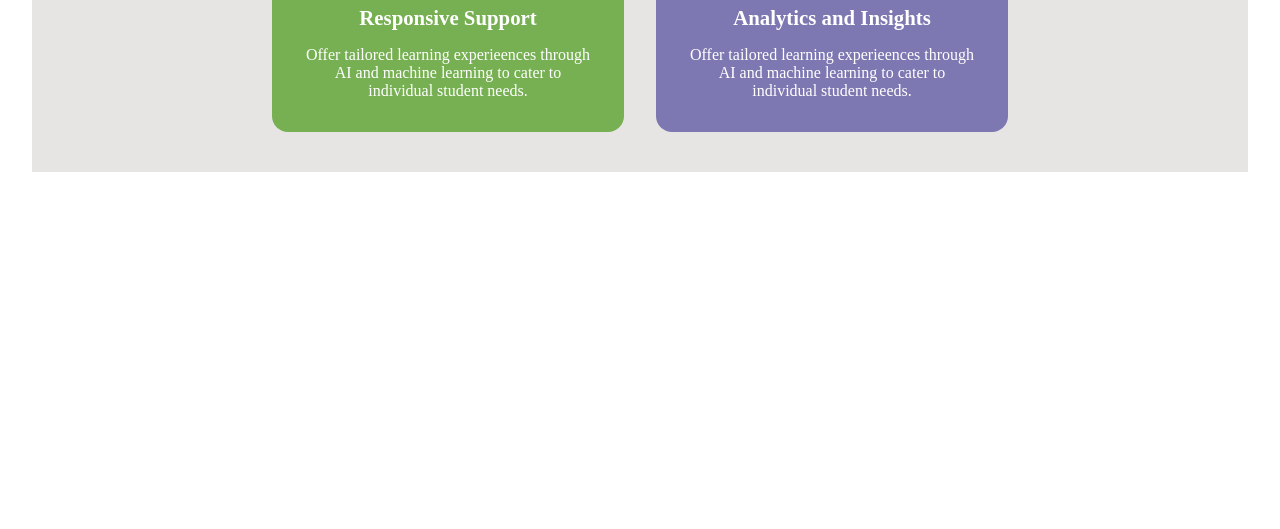
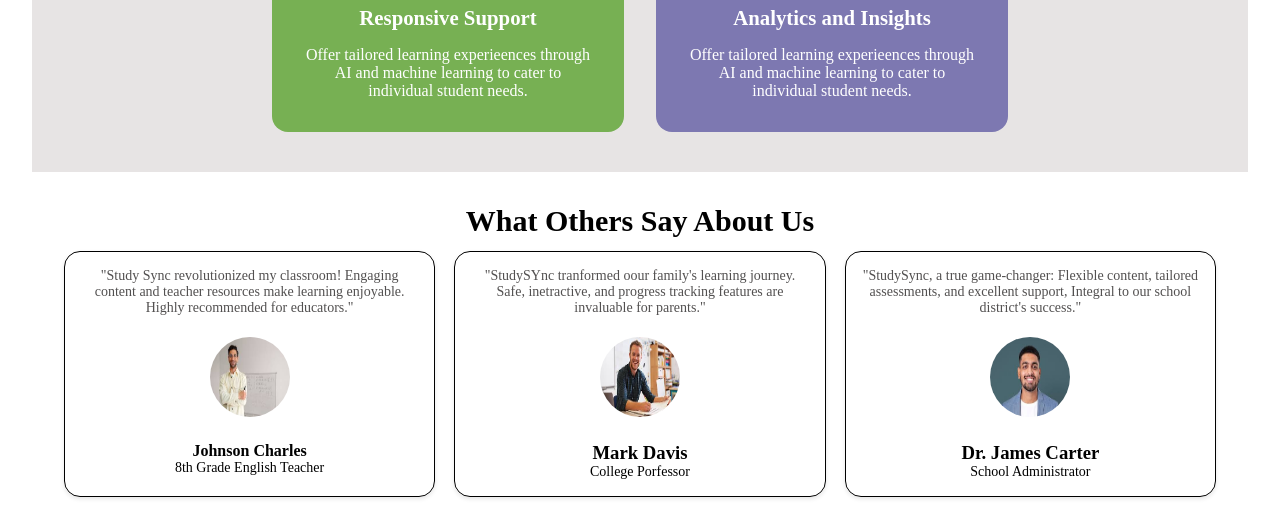
Before and after one commit to AmmarJamil23/FRONT_END, a plain HTML site: page studyproject/index.html in a window 1280 px wide. Shown: the part 1598-2127 px from the top of the page. Before the commit the page ends 1770 px from the top, so only its background shows below. Drawn offline with Linux system fonts and the light colour scheme.

Commit message:
added testimonial section

```diff
--- a/studyproject/index.html
+++ b/studyproject/index.html
@@ -183,5 +183,80 @@
             </div>
         </div>
     </div>
+
+    <div class="testimonial-container">
+        <div class="testimonial-content">
+            <h2 class="testimonial-title">
+                What Others Say About Us
+            </h2>
+
+            <div class="testimonial-grid">
+                <!-- card1 -->
+                <div class="testimonial-card">
+                    <div class="testimonial-text">
+                        "Study Sync revolutionized my classroom! Engaging content and teacher resources make learning enjoyable. Highly recommended for educators."
+
+                    </div>
+
+                    <div class="testimonial-avatar">
+                        <img class="testimonial-image" src="test1.jpeg" alt="">
+                    </div>
+                    <div class="testimonial-details">
+                        <h3 class="testimonial-name">
+                            Johnson Charles
+
+                        </h3>
+                        <p class="testimonial-des">
+                            8th Grade English Teacher
+
+                        </p>
+                    </div>
+                </div>
+                <!-- card2 -->
+                 <div class="testimonial-card">
+                    <div class="testimonial-text">
+                        "StudySYnc tranformed oour family's learning journey. Safe, inetractive, and progress tracking features are invaluable for parents."
+                    </div>
+
+                    <div class="testimonial-avatar">
+                        <img class="testimonial-image" src="test2.jpeg" alt="">
+                    </div>
+                    <div class="testimonial-details">
+                        <h3 lass="testimonial-name">
+                            Mark Davis
+
+                        </h3>
+                        <p class="testimonial-des">
+                            College Porfessor
+
+                        </p>
+                    </div>
+                </div>
+                <!-- card3 -->
+                 <div class="testimonial-card">
+                    <div class="testimonial-text">
+                        "StudySync, a true game-changer: Flexible content, tailored assessments, and excellent support, Integral to our school district's success."
+
+
+                    </div>
+
+                    <div class="testimonial-avatar">
+                        <img class="testimonial-image" src="test3.jpeg" alt="">
+                    </div>
+                    <div class="testimonial-details">
+                        <h3 lass="testimonial-name">
+                            Dr. James Carter
+                        </h3>
+                        <p class="testimonial-des">
+                            School Administrator
+
+                        </p>
+                    </div>
+                </div>
+
+
+            </div>
+        </div>
+    </div>
 </body>
 </html>
--- a/studyproject/style.css
+++ b/studyproject/style.css
@@ -396,3 +396,71 @@ body {
     }
 
 }
+
+
+.testimonial-container {
+    /* background-color: rgb(235, 235, 235) ; */
+    padding: 2rem;
+    margin: 0 auto;
+    max-width: 1280px;
+}
+
+.testimonial-title {
+    font-size: 1.875rem;
+    font-weight: bold;
+}
+
+.testimonial-grid {
+    display: grid;
+    grid-template-columns: repeat(auto-fill,minmax(300px, 1fr) );
+    grid-gap: 1.2rem;
+
+
+}
+
+.testimonial-content {
+    display: flex;
+    flex-direction: column;
+    /* align-items: center; */
+    gap: 0.8rem;
+}
+
+.testimonial-card {
+    display: flex;
+    flex-direction: column;
+    border: 1px solid black;
+    border-radius: 1rem;
+    box-shadow: 0 2px 4px rgba(0,0,0,0.1) ;
+    padding :1rem;
+    gap: 1.3rem;
+    transition: transform 0.3s ease, box-shadow 0.3s ease;
+
+}
+
+.testimonial-card:hover {
+    transform: scale(1.05);
+    box-shadow: 0 4px 8px rgba(0,0,0,0.2);
+    border: 1px solid blue;
+}
+
+.testimonial-image {
+    width: 5rem;
+    height: 5rem;
+    border-radius: 50%;
+
+}
+
+.testimonial-text {
+    font-size: 0.875rem;
+    color: rgb(82, 80, 80);
+}
+
+.testimonial-name {
+   font-size: 1rem;;
+}
+
+.testimonial-des {
+ font-size: 0.875rem;
+
+
+}
```
Also changed, not shown: studyproject/test1.jpeg (added), studyproject/test2.jpeg (added), studyproject/test3.jpeg (added).
